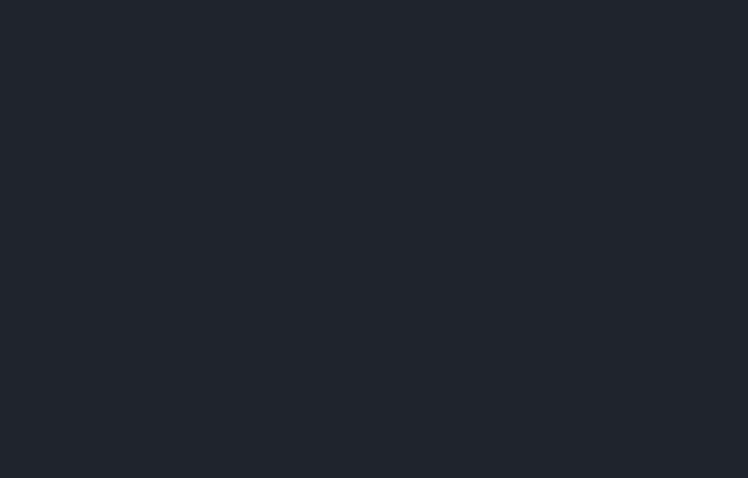
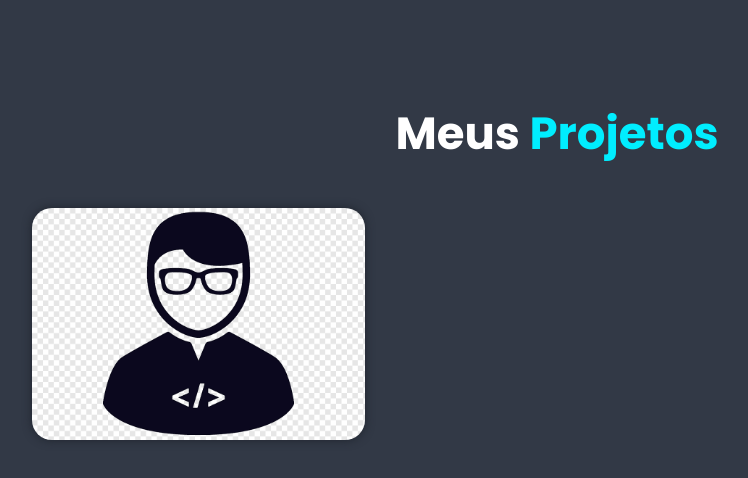
Before and after one commit to rafael-a-s/portifolio, a Next.js app: page /components/portifolio in a window 1280 px wide. Shown: the top 478 px of the page, without its empty margins (83-831 px from the left). Built offline with nearby package versions, Linux system fonts and the light colour scheme.

Commit message:
Implementa portifolio

```diff
--- a/src/pages/components/portifolio.tsx
+++ b/src/pages/components/portifolio.tsx
@@ -1,9 +1,20 @@
 import style from '../../styles/Portifolio.module.css';
-
+import avatar from '../../../public/images/avatar.png';
+import { FiExternalLink } from 'react-icons/fi';
 export default function Portifolio() {
   return (
     <section className={style.portifolio} id={style.portifolio}>
-
+      <h2 className={style.heading}>Meus <span>Projetos</span></h2>
+      <div className={style.portifolio_container}>
+        <div className={style.portifolio_box}>
+          <img src={avatar.src} alt="Imagem provisoria" />
+          <div className={style.portifolio_layer}>
+            <h4>Web Desing</h4>
+            <p>Lorem ipsum, dolor sit amet consectetur adipisicing elit. Facilis laudantium dolorum dolorem velit ipsum sint quod ab, rem voluptatibus eveniet?</p>
+            <a href="#"> <FiExternalLink className={style.icons}/> </a>
+          </div>
+        </div>
+      </div>
     </section>
   )
 }
--- a/src/styles/Portifolio.module.css
+++ b/src/styles/Portifolio.module.css
@@ -2,3 +2,79 @@
   text-align: center;
   font-size: 4.5rem;
 }
+
+.icons {
+  font-size: 2rem;
+  color: var(--second-bg-color);
+}
+
+.portifolio {
+  background: var(--second-bg-color);
+}
+
+.portifolio h2 {
+  margin-bottom: 4rem;
+}
+
+.portifolio_container {
+  display: grid;
+  grid-template-columns: repeat(3, 1fr);
+  align-items: center;
+  gap: 2.5rem;
+}
+
+.portifolio_container .portifolio_box {
+  position: relative;
+  border-radius: 2rem;
+  box-shadow: 0 0 1rem var(--bg-color);
+  overflow: hidden;
+  display: flex;
+}
+
+.portifolio_box img {
+  width: 100%;
+  transition: .5s ease;
+}
+
+.portifolio_box:hover img {
+  transform: scale(1.1);
+}
+
+.portifolio_box .portifolio_layer {
+  position: absolute;
+  bottom: 0;
+  left: 0;
+  width: 100%;
+  height: 100%;
+  background: linear-gradient(rgba(0,0,0,.1), var(--main-color));
+  display: flex;
+  justify-content: center;
+  align-items: center;
+  flex-direction: column;
+  text-align: center;
+  padding: 0 4rem;
+  transform: translateY(100%);
+  transition: .5s ease;
+}
+
+.portifolio_box:hover .portifolio_layer {
+  transform: translateY(0);
+}
+
+.portifolio_layer h4 {
+  font-size: 3rem;
+}
+
+.portifolio_layer p {
+  font-size: 1.6rem;
+}
+
+.portifolio_layer a {
+  display: inline-flex;
+  justify-content: center;
+  align-items: center;
+  width: 5rem;
+  height: 5rem;
+  background: var(--text-color);
+  border-radius: 50%;
+}
```
